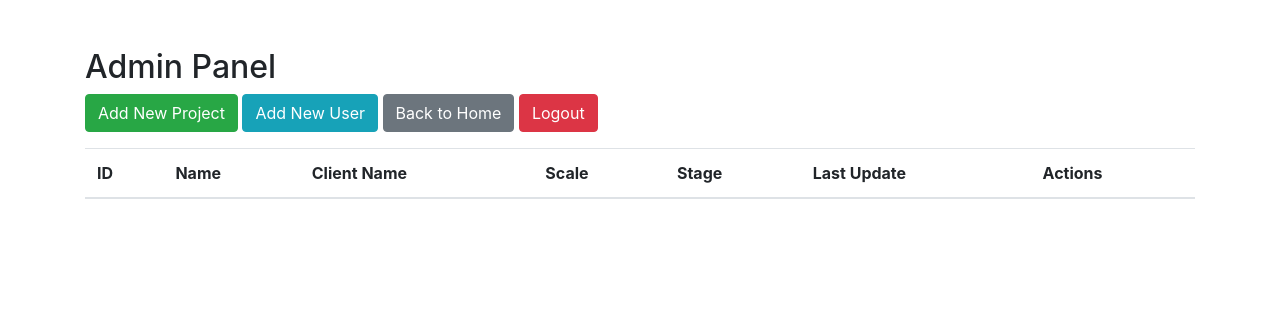
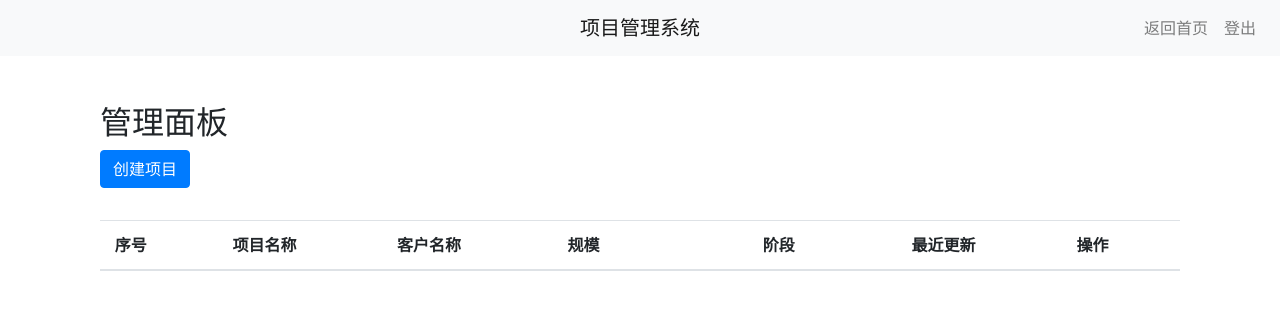
Before and after one commit to htkchenlei/ProjectManagement, a Flask app: page /manage_projects in a window 1280 px wide. Shown: the top 310 px of the page. Run offline with Flask 3, Linux system fonts and the light colour scheme; the visitor is signed in with stand-in values (Sample User, id 1); tables that the repository leaves empty or names only in its code hold one stand-in row (values such as "Sample post"); lists and menus that the app fills with data are empty; some libraries are stand-ins or nearby versions.

Commit message:
1.增加导出为excel功能 2.修改admin页面逻辑和排版 3.修改编辑页面 4.修改页面跳转流程

```diff
--- a/app.py
+++ b/app.py
@@ -2,6 +2,8 @@ from flask import Flask, render_template, request, redirect, url_for, session, f
 import mysql.connector
 from werkzeug.security import generate_password_hash, check_password_hash
 from datetime import date
+import pandas as pd
+from io import BytesIO
 
 app = Flask(__name__)
 app.secret_key = 'your_secret_key'
@@ -84,6 +86,10 @@ def logout():
 def index():
     if 'user_id' not in session:
         return redirect(url_for('login'))
+    if session['is_admin']:
+        return redirect(url_for('manage_projects'))
+
+    # print(session['is_admin'])
 
     show_completed = request.args.get('show_completed', 'true') == 'true'
     print(show_completed)
@@ -95,13 +101,16 @@ def index():
     SELECT p.id, p.name, p.client_name, p.scale, p.stage, pp.update_content, pp.update_date, u.username AS owner_username
     FROM Projects p
     LEFT JOIN (
-        SELECT project_id, MAX(update_date) AS max_date
+        SELECT project_id, MAX(update_date) AS max_date, MAX(id) AS max_id
         FROM Project_progress
         GROUP BY project_id
     ) latest_updates ON p.id = latest_updates.project_id
-    LEFT JOIN Project_progress pp ON p.id = pp.project_id AND latest_updates.max_date = pp.update_date
+    LEFT JOIN Project_progress pp ON pp.id = latest_updates.max_id
     LEFT JOIN Users u ON p.owner = u.id
     WHERE p.is_deleted = FALSE AND (p.stage != '12' OR %s)
+    ORDER BY pp.update_date DESC
+    LIMIT 15;
+
     """
 
     params = [show_completed]
@@ -115,6 +124,10 @@ def index():
     cursor.execute(query, params)
     projects = cursor.fetchall()
 
+    for i, project in enumerate(projects, start=1):
+        project['serial_nmber'] = i
+        project['stage'] = get_stage_name(project['stage'])
+
     cursor.close()
     conn.close()
 
@@ -124,11 +137,11 @@ def index():
 @app.route('/add_project', methods=['GET', 'POST'])
 def add_project():
     if 'user_id' not in session:
-        print("check user_id")
+        # print("check user_id")
         return redirect(url_for('index'))
-    print("today")
+    # print("today")
     today = date.today().isoformat()
-    print("after today")
+    # print("after today")
 
     if request.method == 'POST':
         name = request.form['name']
@@ -226,11 +239,22 @@ def project_details(project_id):
     ORDER BY pp.update_date DESC
     """, (project_id,))
     project_details = cursor.fetchall()
+    project_details[0]['stage'] = get_stage_name(project_details[0]['stage'])
+
+    # 查询项目的更新历史
+    cursor.execute("""
+            SELECT pp.update_content, pp.update_date, u.username
+            FROM Project_progress pp
+            LEFT JOIN Users u ON pp.updated_by = u.id
+            WHERE pp.project_id = %s
+            ORDER BY pp.update_date DESC
+        """, (project_id,))
+    updates = cursor.fetchall()
 
     cursor.close()
     conn.close()
 
-    return render_template('project_details.html', project_details=project_details)
+    return render_template('project_details.html', project_details=project_details, updates=updates)
 
 
 @app.route('/manage_projects')
@@ -242,21 +266,24 @@ def manage_projects():
     cursor = conn.cursor(dictionary=True)
 
     cursor.execute("""
-    SELECT p.id, p.name, p.client_name, p.scale, p.start_date, p.location, p.sales_person, p.stage, pp.update_content, pp.update_date, u.username AS owner_username
+    SELECT p.id, p.name, p.client_name, p.scale, p.stage, pp.update_content, pp.update_date, u.username AS owner_username
     FROM Projects p
     LEFT JOIN (
-        SELECT project_id, MAX(update_date) AS max_date
+        SELECT project_id, MAX(update_date) AS max_date, MAX(id) AS max_id
         FROM Project_progress
         GROUP BY project_id
     ) latest_updates ON p.id = latest_updates.project_id
-    LEFT JOIN Project_progress pp ON p.id = pp.project_id AND latest_updates.max_date = pp.update_date
+    LEFT JOIN Project_progress pp ON pp.id = latest_updates.max_id
     LEFT JOIN Users u ON p.owner = u.id
-    WHERE p.is_deleted = FALSE
-    ORDER BY p.start_date DESC
+    WHERE p.is_deleted = FALSE AND (p.stage != '12' OR 1.0)
+    ORDER BY pp.update_date DESC
     LIMIT 15;
     """)
 
     projects = cursor.fetchall()
+    for i, project in enumerate(projects, start=1):
+        project['serial_nmber'] = i
+        project['stage'] = get_stage_name(project['stage'])
 
     cursor.close()
     conn.close()
@@ -272,7 +299,7 @@ def edit_project(project_id):
     cursor = conn.cursor(dictionary=True)
 
     if request.method == 'POST':
-        print("in if")
+        # print("in if")
         name = request.form['name']
         client_name = request.form['client_name']
         scale = int(request.form['scale'])
@@ -354,6 +381,51 @@ def add_user():
 
     return render_template('add_user.html')
 
+@app.route('/export_projects_to_excel')
+def export_projects_to_excel():
+    if 'user_id' not in session:
+        return redirect(url_for('login'))
+
+    conn = get_db_connection()
+    cursor = conn.cursor(dictionary=True)
+
+    query = """
+    SELECT p.id, p.name, p.client_name, p.scale, p.stage, pp.update_content, pp.update_date, u.username AS owner_username
+    FROM Projects p
+    LEFT JOIN (
+        SELECT project_id, MAX(update_date) AS max_date
+        FROM Project_progress
+        GROUP BY project_id
+    ) latest_updates ON p.id = latest_updates.project_id
+    LEFT JOIN Project_progress pp ON p.id = pp.project_id AND latest_updates.max_date = pp.update_date
+    LEFT JOIN Users u ON p.owner = u.id
+    WHERE p.is_deleted = FALSE
+    ORDER BY p.start_date DESC
+    """
+
+    cursor.execute(query)
+    projects = cursor.fetchall()
+    for project in projects:
+        project['stage'] = get_stage_name(project['stage'])
+
+    cursor.close()
+    conn.close()
+
+    df = pd.DataFrame(projects)
+    # 添加序号列
+    df.insert(0, '序号', range(1, len(df) + 1))
+
+    output = BytesIO()
+    writer = pd.ExcelWriter(output, engine='xlsxwriter')
+    df.to_excel(writer, sheet_name='Projects', index=False)
+    writer.close()
+    output.seek(0)
+
+    return output.getvalue(), 200, {
+        'Content-Type': 'application/vnd.openxmlformats-officedocument.spreadsheetml.sheet',
+        'Content-Disposition': 'attachment; filename=projects.xlsx'
+    }
+
 
 if __name__ == '__main__':
     app.run(debug=True)
--- a/templates/admin.html
+++ b/templates/admin.html
@@ -1,47 +1,38 @@
-<!DOCTYPE html>
-<html lang="en">
-<head>
-    <meta charset="UTF-8">
-    <meta name="viewport" content="width=device-width, initial-scale=1.0">
-    <title>Admin Panel</title>
-    <link rel="stylesheet" href="https://stackpath.bootstrapcdn.com/bootstrap/4.3.1/css/bootstrap.min.css">
-</head>
-<body>
+{% extends "base.html" %}
+
+{% block content %}
     <div class="container mt-5">
-        <h2>Admin Panel</h2>
+
         <div class="mb-3">
-            <a href="{{ url_for('add_project') }}" class="btn btn-success">Add New Project</a>
-            <a href="{{ url_for('add_user') }}" class="btn btn-info">Add New User</a>
-            <a href="{{ url_for('index') }}" class="btn btn-secondary">Back to Home</a>
-            <a href="{{ url_for('logout') }}" class="btn btn-danger">Logout</a>
+            <h2>管理面板</h2>
+            <a href="{{ url_for('add_project') }}" class="btn btn-primary mb-3">创建项目</a>
         </div>
-        <table class="table table-striped">
+        <table class="table table-striped" style="table-layout: fixed; width: 100%;">
             <thead>
                 <tr>
-                    <th>ID</th>
-                    <th>Name</th>
-                    <th>Client Name</th>
-                    <th>Scale</th>
-                    <th>Stage</th>
-                    <th>Last Update</th>
-                    <th>Actions</th>
+                    <th style="width: 6%; text-align: center;">序号</th>
+                    <th style="width: 20%; text-align: center;">项目名称</th>
+                    <th style="width: 12%; text-align: center;">客户名称</th>
+                    <th style="width: 18%; text-align: center;">规模</th>
+                    <th style="width: 20%; text-align: center;">阶段</th>
+                    <th style="width: 12%; text-align: center;">最近更新</th>
+                    <th style="width: 17%; text-align: center;">操作</th>
                 </tr>
             </thead>
             <tbody>
                 {% for project in projects %}
                     <tr>
-                        <td>{{ project.id }}</td>
-                        <td>{{ project.name }}</td>
-                        <td>{{ project.client_name }}</td>
-                        <td>{{ project.scale }}</td>
-                        <td>{{ project.stage }}</td>
-                        <td>{{ project.update_date }}</td>
-                        <td>
-                            <a href="{{ url_for('project_details', project_id=project.id) }}" class="btn btn-info">Details</a>
-                            <a href="{{ url_for('update_project', project_id=project.id) }}" class="btn btn-warning">Update Progress</a>
-                            <a href="{{ url_for('edit_project', project_id=project.id) }}" class="btn btn-primary">Edit Project</a>
+                        <td style="width: 6%; text-align: center;">{{ project.serial_nmber }}</td>
+                        <td style="width: 20%; white-space: nowrap; overflow: hidden; text-overflow: ellipsis;">{{ project.name }}</td>
+                        <td style="width: 12%; white-space: nowrap; overflow: hidden; text-overflow: ellipsis;">{{ project.client_name }}</td>
+                        <td style="width: 18%; white-space: nowrap; overflow: hidden; text-overflow: ellipsis;text-align: center;">{{ project.scale }}</td>
+                        <td style="width: 20%; white-space: nowrap; overflow: hidden; text-overflow: ellipsis;text-align: center;">{{ project.stage }}</td>
+                        <td style="width: 12%; white-space: nowrap; overflow: hidden; text-overflow: ellipsis;text-align: center;">{{ project.update_date }}</td>
+                        <td style="width: 17%; white-space: nowrap; text-align: center;">
+                            <a href="{{ url_for('project_details', project_id=project.id) }}" class="btn btn-info">详情</a>
+                            <a href="{{ url_for('update_project', project_id=project.id) }}" class="btn btn-warning">更新</a>
                             <form action="{{ url_for('delete_project', project_id=project.id) }}" method="post" style="display:inline;">
-                                <button type="submit" class="btn btn-danger">Delete Project</button>
+                                <button type="submit" class="btn btn-danger">删除</button>
                             </form>
                         </td>
                     </tr>
@@ -49,5 +40,4 @@
             </tbody>
         </table>
     </div>
-</body>
-</html>
+{% endblock %}
--- a/templates/project_update.html
+++ b/templates/project_update.html
@@ -21,7 +21,7 @@
         <!-- 显示以前的更新内容 -->
         <div class="card mb-3">
             <div class="card-body">
-                <h5 class="card-title">以前的更新内容</h5>
+                <h5 class="card-title">历史更新</h5>
                 {% if updates %}
                     {% for update in updates %}
                         <p class="card-text"><strong>{{ update.update_date }} @ {{ update.username }}:</strong> {{ update.update_content }}</p>
@@ -35,7 +35,7 @@
         <!-- 更新表单 -->
         <form method="post">
             <div class="form-group">
-                <label for="update_content">Update Content:</label>
+                <label for="update_content">更新内容:</label>
                 <textarea class="form-control" id="update_content" name="update_content" rows="3" required></textarea>
             </div>
             <div class="d-flex justify-content-center">
```
Also changed, not shown: templates/index.html (+12 -21 lines), templates/project_details.html (+28 -60 lines).
